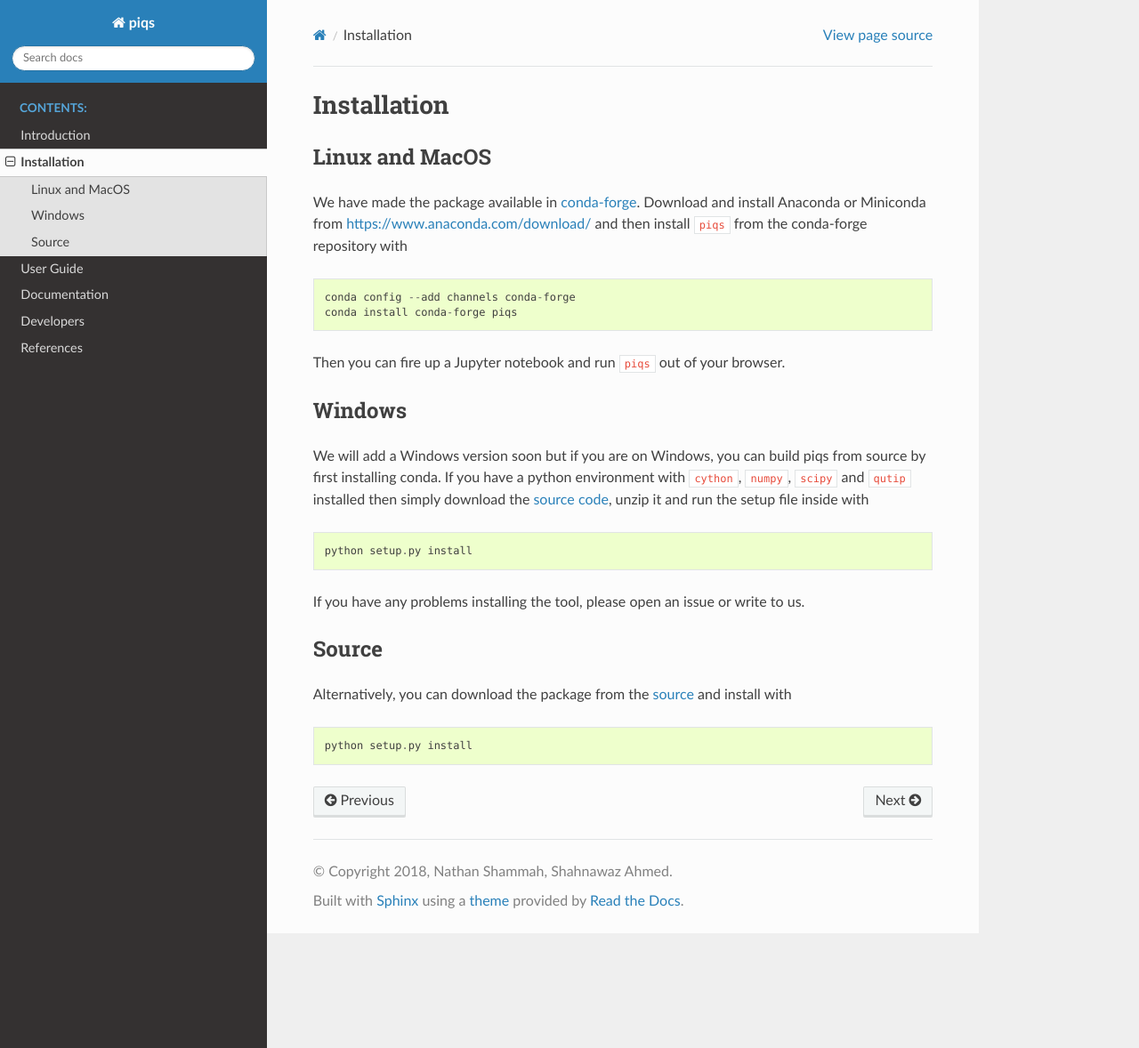
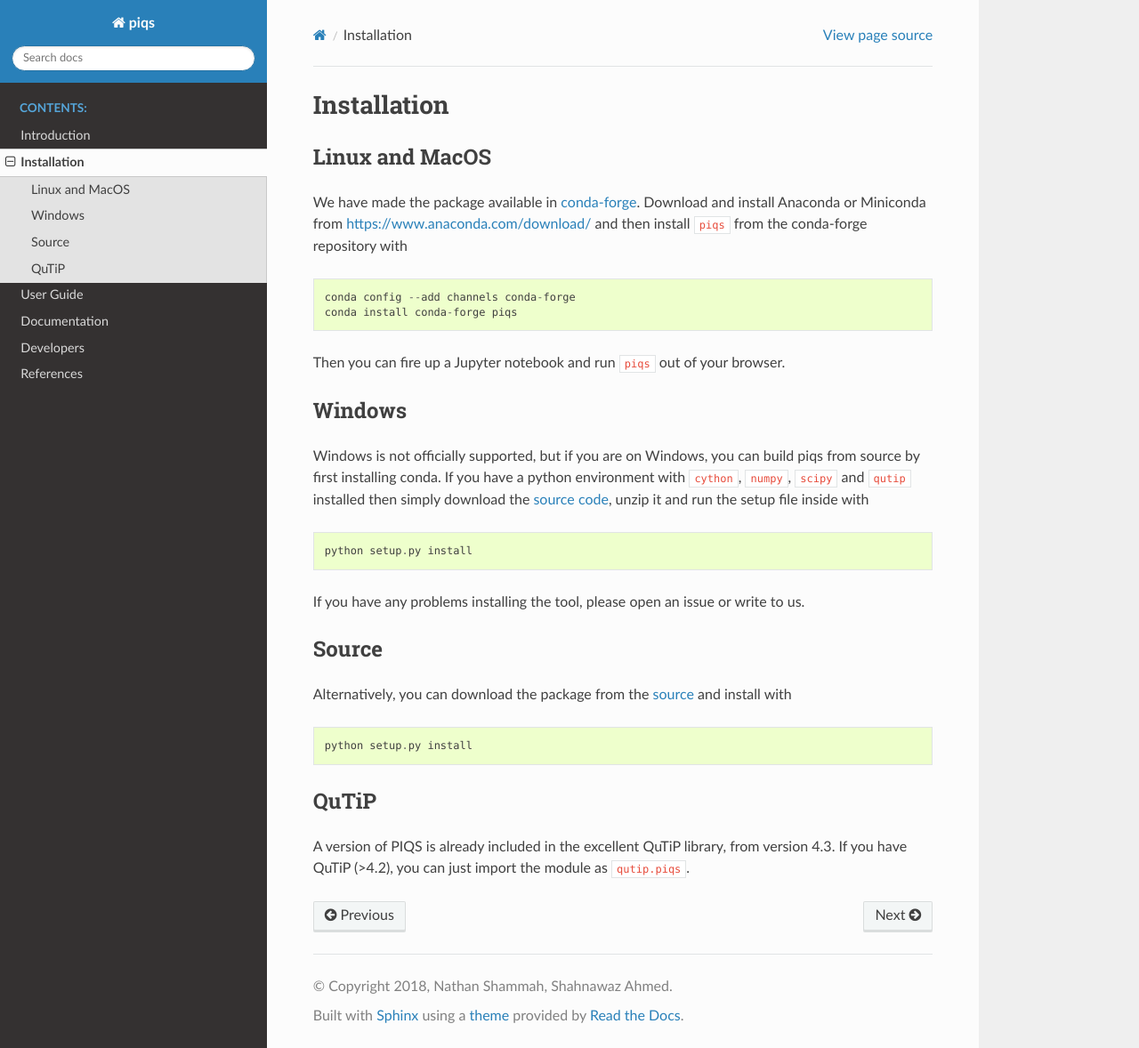
Before and after one commit to nathanshammah/piqs, a Sphinx documentation site: the page built from doc/source/install.md, in a window 1280 px wide and 1178 px high. Shown: the whole window at 89% size. Built offline with Sphinx 7.4.7 and the Read the Docs theme 2.0.0, drawn with Linux system fonts in a browser that asks for light colours.

Commit message:
updated install (qutip)

````diff
--- a/doc/source/install.md
+++ b/doc/source/install.md
@@ -8,7 +8,7 @@ conda install conda-forge piqs
 Then you can fire up a Jupyter notebook and run `piqs` out of your browser.
 
 ### Windows
-We will add a Windows version soon but if you are on Windows, you can build piqs from source by first installing conda. If you have a python environment with `cython`, `numpy`, `scipy` and `qutip` installed then simply download the [source code](https://github.com/nathanshammah/piqs/archive/v1.2.tar.gz), unzip it and run the setup file inside with
+Windows is not officially supported, but if you are on Windows, you can build piqs from source by first installing conda. If you have a python environment with `cython`, `numpy`, `scipy` and `qutip` installed then simply download the [source code](https://github.com/nathanshammah/piqs/archive/v1.2.tar.gz), unzip it and run the setup file inside with
 
 ```
 python setup.py install
@@ -21,3 +21,6 @@ Alternatively, you can download the package from the [source](https://github.com
 ```
 python setup.py install
 ```
+
+### QuTiP
+A version of PIQS is already included in the excellent QuTiP library, from version 4.3. If you have QuTiP (>4.2), you can just import the module as `qutip.piqs`.
````
